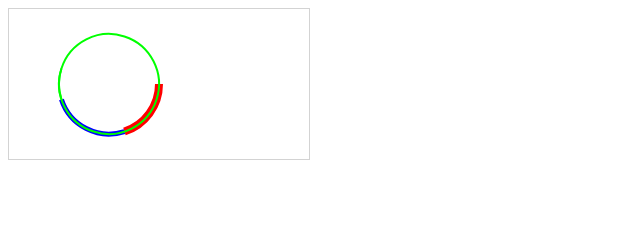
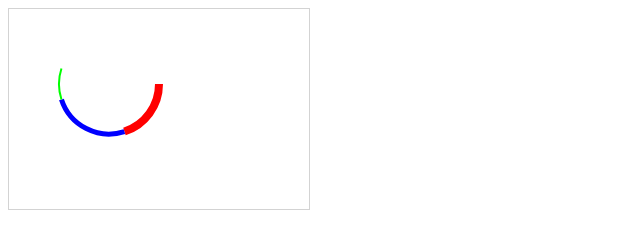
Before and after one commit to Reza-Javadpour/Multi-Circle-Progress, a plain HTML site: page index.html in a window 1280 px wide. Shown: the whole page, without its empty margins (0-640 px from the left). Drawn offline with Linux system fonts and the light colour scheme.

Commit message:
Fix some bugs

```diff
--- a/index.html
+++ b/index.html
@@ -1,8 +1,11 @@
 <!DOCTYPE html>
 <html>
+<head>
+
+</head>
 <body>
 
-<canvas id="myCanvas" width="300" height="150" style="border:1px solid #d3d3d3;">
+<canvas id="myCanvas" width="300" height="200" style="border:1px solid #d3d3d3;">
     Your browser does not support the HTML5 canvas tag.</canvas>
 
 <script>
@@ -45,17 +48,6 @@ ctx.lineWidth=2;
     ctx.stroke();
 
 
-var arc4_per = 10;
-var arc4_to_c = (arc3_per / 50)
-var arc4_next_start = arc4_to_c;
-arc3_per = (arc1_next_start + arc2_next_start+ arc3_next_start + arc3_to_c) * Math.PI;
-var arc4_start = (arc1_next_start + arc2_next_start + + arc3_next_start) * Math.PI;
-ctx.beginPath();
-ctx.arc(100, 75, 50, arc4_start , arc4_per);
-ctx.strokeStyle = "#0f0";
-ctx.lineWidth=2;
-ctx.stroke();
-
 
 
 </script>
```
Lines whose indentation alone changed are shown as unchanged.
